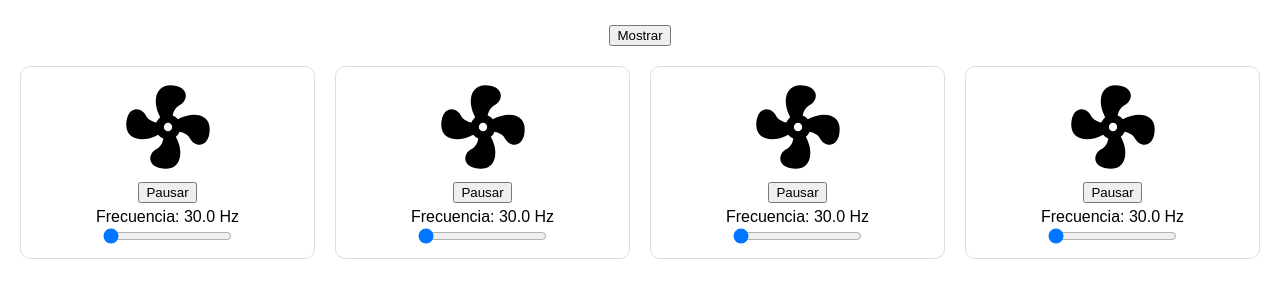
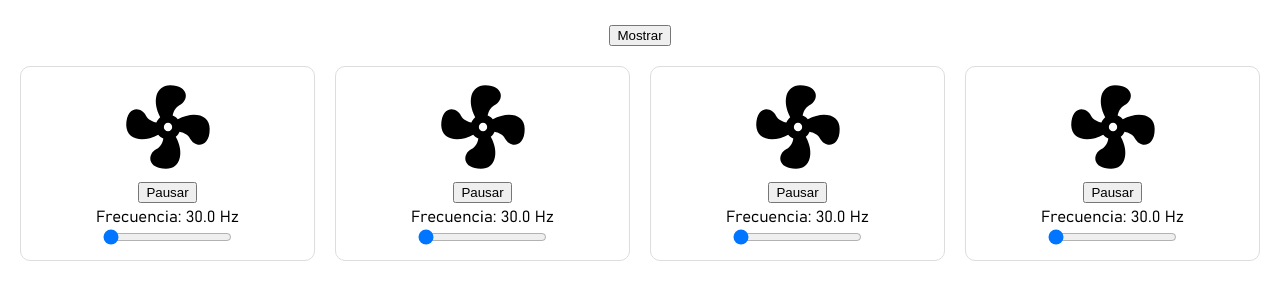
Before and after one commit to MEPHVAC/GRAFANO, a plain HTML site: page index.html in a window 1280 px wide. Drawn offline with Linux system fonts and the light colour scheme; files whose address does not match are found by name.

Commit message:
font GrandView

```diff
--- a/styles.css
+++ b/styles.css
@@ -1,5 +1,13 @@
+/* Importar fuente Grandview */
+@font-face {
+    font-family: 'Grandview';
+    src: url('fonts/Grandview.ttf') format('truetype');
+    font-weight: normal;
+    font-style: normal;
+}
+
 body {
-    font-family: sans-serif;
+    font-family: 'Grandview', sans-serif;
     text-align: center;
     margin: 0;
     padding: 20px;
```
